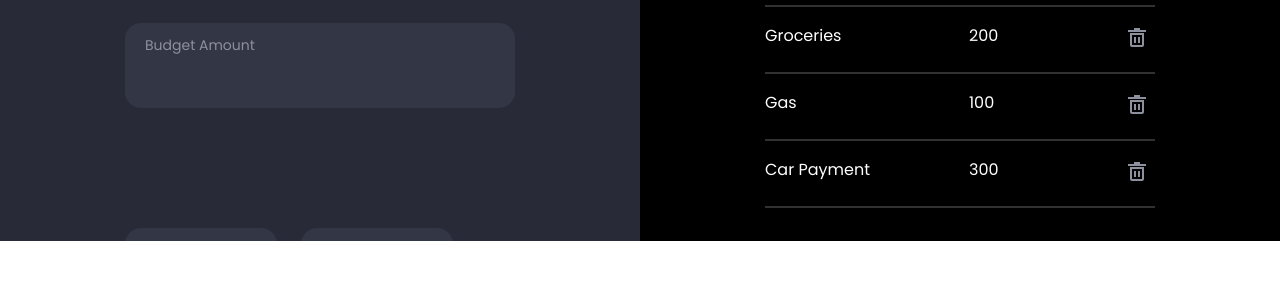
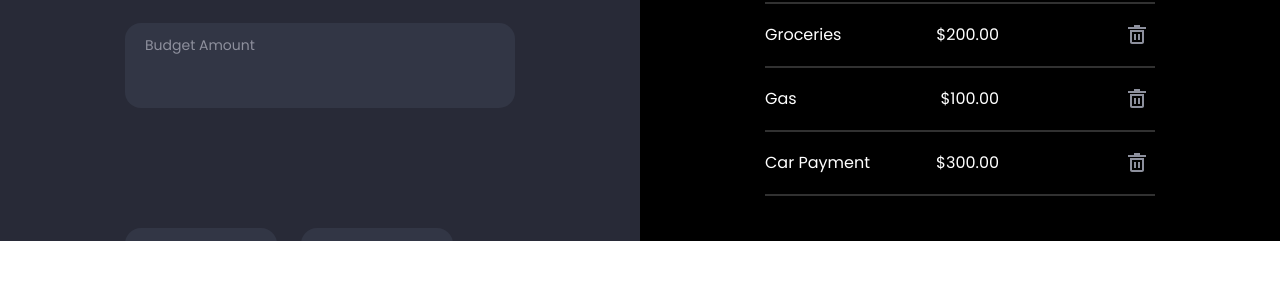
Before and after one commit to mreed4/budget, a plain HTML site: page index.html in a window 1280 px wide. Shown: the part 355-641 px from the top of the page. Drawn offline with Linux system fonts and the light colour scheme.

Commit message:
Convert from divs to list items

```diff
--- a/app.js
+++ b/app.js
@@ -13,11 +13,11 @@ function initEventListeners() {
 }
 
 function renderExpenses(expenses) {
-  const expenseTable = document.querySelector(".expense-table");
+  const expenseList = document.querySelector(".expense-list");
 
   expenses.forEach((expense) => {
     const expenseItem = buildExpenseItem(expense);
-    expenseTable.insertAdjacentHTML("beforeend", expenseItem);
+    expenseList.insertAdjacentHTML("beforeend", expenseItem);
   });
 
   return expenses;
@@ -27,25 +27,26 @@ function buildExpenseItem(expense) {
   const { name, amount } = expense;
 
   return `
-      <div class="expense-name">${name}</div>
-      <div class="expense-amount">${amount}</div>
-      <div class="delete">
-        <button name="delete-expense" class="delete-expense">
-          <img src="./images/trash.svg" alt="Delete expense" />
-        </button>
-      </div>`;
+    <li class="expense-item" id="${name.toLowerCase()}">
+      <div>
+        <span class="expense-name">${name}</span>
+        <span class="expense-amount">${formatCurrency(amount)}</span>
+      </div>
+      <button class="delete-expense" aria-label="Delete ${name}">
+        <img src="./images/trash.svg" alt="Delete ${name}" />
+      </button>
+    </li>`;
 }
 
 function updateSummary() {
   const summaryPanel = document.querySelector(".summary-panel");
   const [incomeSummary, expenseSummary, balanceSummary] = summaryPanel.querySelectorAll(".summary-amount");
   const income = Number(document.getElementById("income").value);
-  const expenseItems = [...document.querySelectorAll(".expense-amount")].map((item) => Number(item.textContent));
-  const expense = expenseItems.reduce((acc, item) => acc + item, 0);
-  const balance = income - expense;
+  const expenseTotal = expenses.reduce((acc, item) => acc + item.amount, 0);
+  const balance = income - expenseTotal;
 
   incomeSummary.textContent = formatCurrency(income);
-  expenseSummary.textContent = formatCurrency(expense);
+  expenseSummary.textContent = formatCurrency(expenseTotal);
   balanceSummary.textContent = formatCurrency(balance);
 
   if (balance < 0) {
--- a/index.html
+++ b/index.html
@@ -33,7 +33,7 @@
 
       <div class="expenses-panel">
         <h2>Expenses</h2>
-        <div class="expense-table"></div>
+        <ul class="expense-list"></ul>
       </div>
 
       <div class="summary-panel">
--- a/styles.css
+++ b/styles.css
@@ -90,14 +90,32 @@ input[type="text"]:focus + label {
   padding: 220px 125px 180px;
 }
 
-.expense-table {
-  display: grid;
-  grid-template-columns: 1fr 150px auto;
+.expense-list {
+  list-style-type: none;
+  padding: 0;
+  margin: 0;
 }
 
-.expense-table div {
+.expense-list li {
   border-bottom: 2px solid #313131;
   padding: 16px 0;
+  display: flex;
+  justify-content: space-between;
+  align-items: center;
+}
+
+.expense-list li > div {
+  display: flex;
+  align-items: center;
+  width: 60%;
+}
+
+.expense-list li > div > span:first-child {
+  width: 200px;
+}
+
+.expense-list li > div > span:last-child {
+  flex: auto;
 }
 
 .delete {
```
